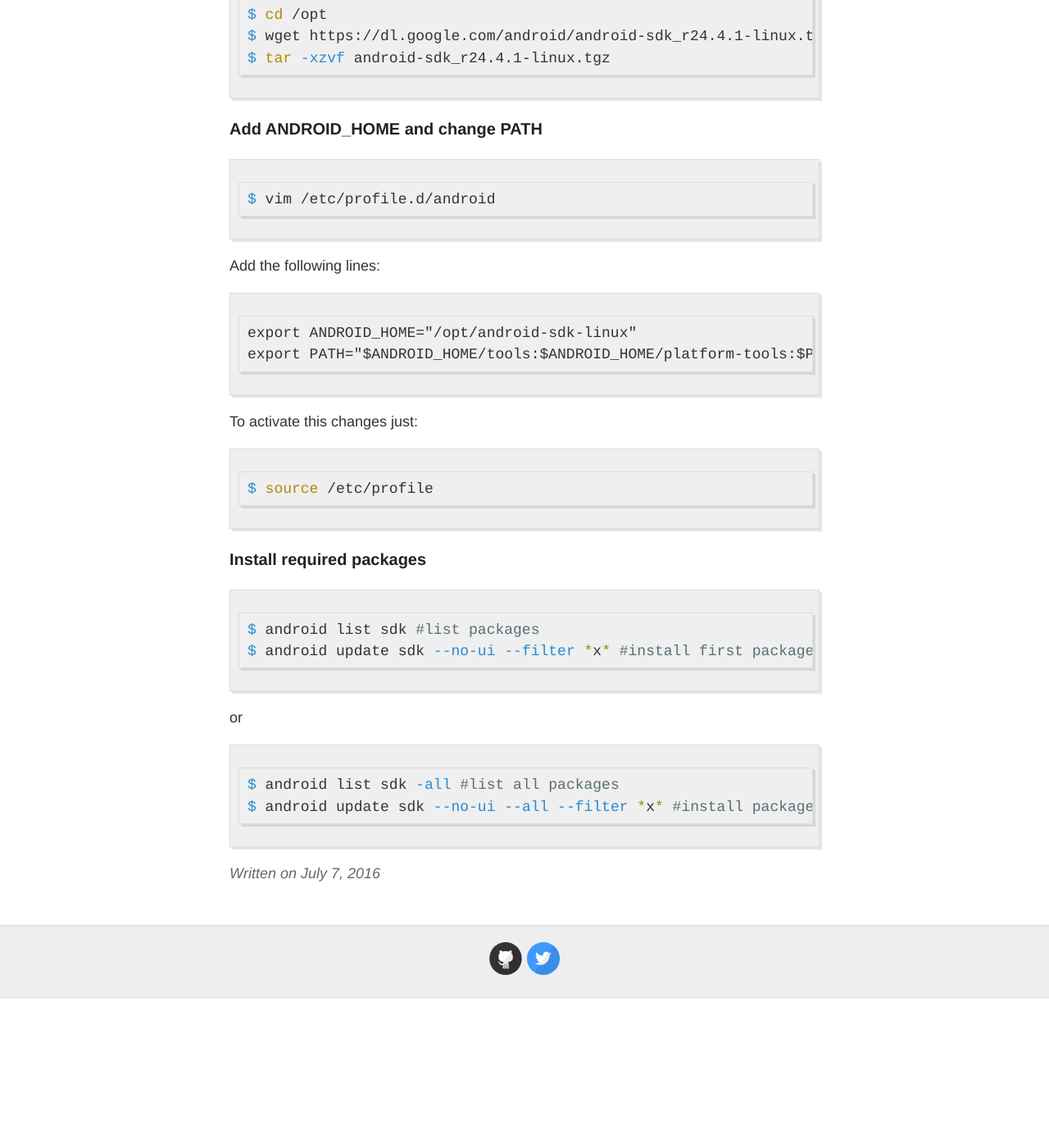
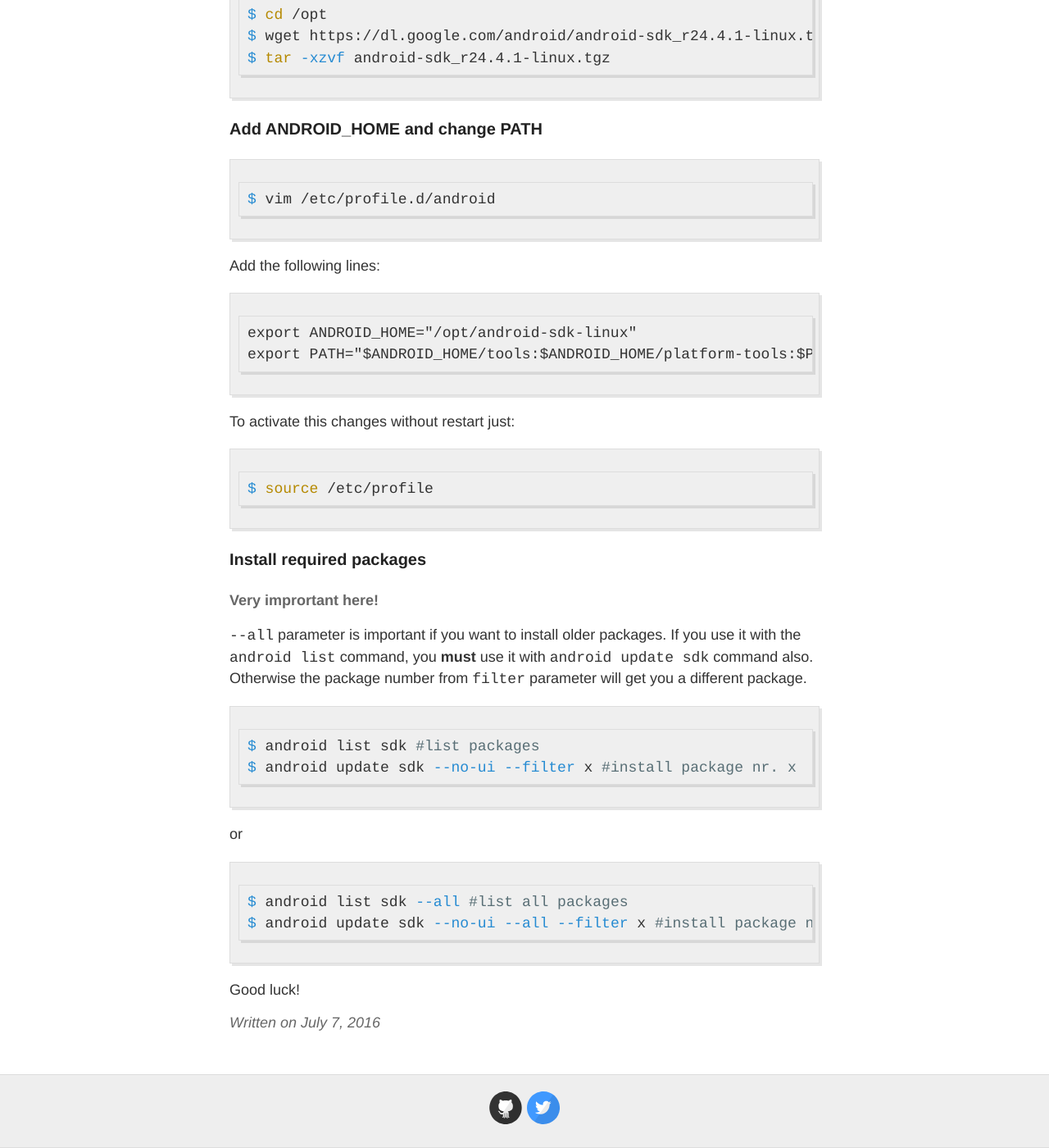
Before and after one commit to tudoradridan/tudoradridan.github.io, a Jekyll site: the page built from _posts/2016-7-7-Install-Android-SDK-Linux.md, in a window 1280 px wide and 1400 px high, scrolled down 357 px. Shown: the whole window at 82% size. Built offline with Jekyll 4.4.1, drawn with Linux system fonts in a browser that asks for light colours; before the commit the page ends 1574 px from its top, so only the background shows below that.

Commit message:
Update 2016-7-7-Install-Android-SDK-Linux.md

````diff
--- a/_posts/2016-7-7-Install-Android-SDK-Linux.md
+++ b/_posts/2016-7-7-Install-Android-SDK-Linux.md
@@ -26,7 +26,7 @@ export ANDROID_HOME="/opt/android-sdk-linux"
 export PATH="$ANDROID_HOME/tools:$ANDROID_HOME/platform-tools:$PATH"
 ```
 
-To activate this changes just:
+To activate this changes without restart just:
 
 ```bash
 $ source /etc/profile
@@ -34,14 +34,20 @@ $ source /etc/profile
 
 ### Install required packages
 
+#### Very imprortant here!
+
+`--all` parameter is important if you want to install older packages. If you use it with the `android list` command, you **must** use it with `android update sdk` command also. Otherwise the package number from `filter` parameter will get you a different package.
+
 ```bash
 $ android list sdk #list packages
-$ android update sdk --no-ui --filter *x* #install first package nr. *x*
+$ android update sdk --no-ui --filter x #install package nr. x
 ```
 
 or
 
 ```bash
-$ android list sdk -all #list all packages
-$ android update sdk --no-ui --all --filter *x* #install package nr *x*
+$ android list sdk --all #list all packages
+$ android update sdk --no-ui --all --filter x #install package nr x
 ```
+
+Good luck!
````
